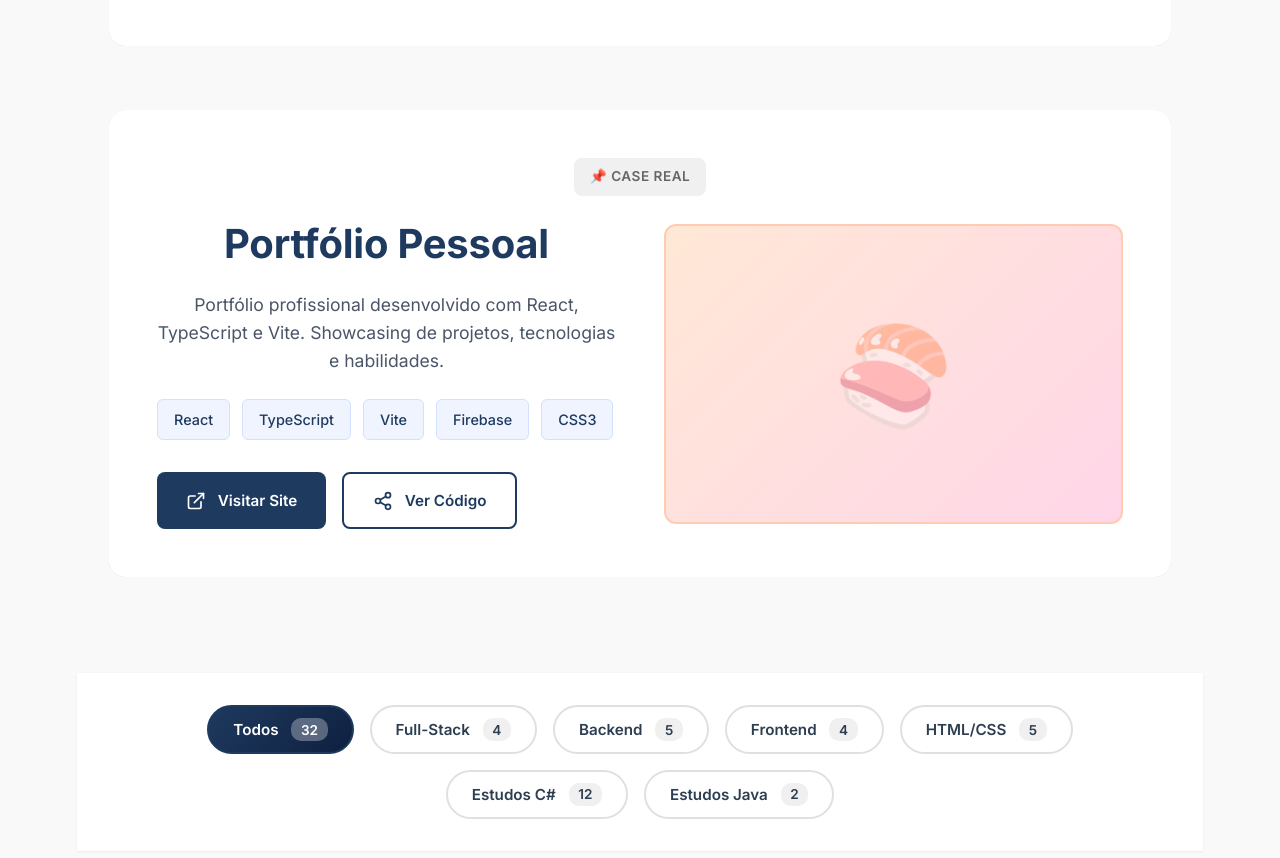
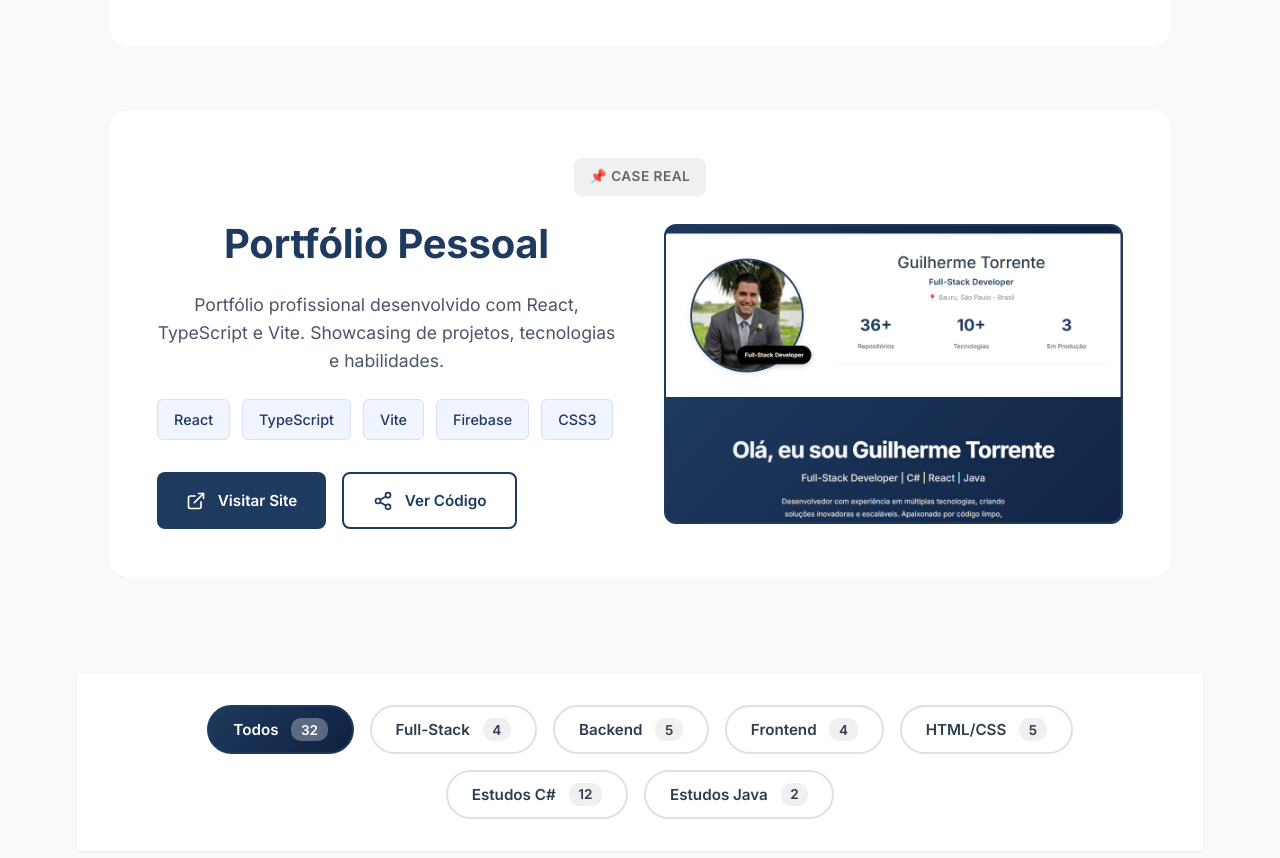
Before and after one commit to GuilhermeTorrenteee/Portifolio, a React (Vite) app in the folder Guilherme-Torrente/: page /projetos in a window 1280 px wide. Shown: the part 1766-2624 px from the top of the page. Built offline with nearby package versions, Linux system fonts and the light colour scheme.

Commit message:
feat: add Portfólio Pessoal case study with screenshot and theme styling

```diff
--- a/Guilherme-Torrente/src/components/CaseStudyCard.css
+++ b/Guilherme-Torrente/src/components/CaseStudyCard.css
@@ -24,6 +24,11 @@
 
 .case-study-ghosttech .case-study-backdrop {
   background: linear-gradient(135deg, #667eea 0%, #764ba2 100%);
+  opacity: 0.15;
+}
+
+.case-study-portfolio .case-study-backdrop {
+  background: linear-gradient(135deg, #1e3a5f 0%, #5eb3ff 100%);
   opacity: 0.15;
 }
 
@@ -176,6 +181,12 @@
   border-color: #c3b1e1;
 }
 
+/* Tema Portfólio */
+.case-study-portfolio .preview-placeholder {
+  background: linear-gradient(135deg, #1e3a5f 0%, #5eb3ff 100%);
+  border-color: #1e3a5f;
+}
+
 /* Image hover effect */
 .case-study-card:hover .preview-image {
   transform: scale(1.02);
--- a/Guilherme-Torrente/src/components/CaseStudyCard.tsx
+++ b/Guilherme-Torrente/src/components/CaseStudyCard.tsx
@@ -4,7 +4,7 @@ import './CaseStudyCard.css';
 
 interface CaseStudyCardProps {
   project: Project;
-  theme?: 'sushi' | 'ghosttech';
+  theme?: 'sushi' | 'ghosttech' | 'portfolio';
 }
 
 export const CaseStudyCard = ({ project, theme = 'sushi' }: CaseStudyCardProps) => {
@@ -64,6 +64,7 @@ export const CaseStudyCard = ({ project, theme = 'sushi' }: CaseStudyCardProps)
                 <span className="preview-emoji">
                   {theme === 'sushi' && '🍣'}
                   {theme === 'ghosttech' && '👻'}
+                  {theme === 'portfolio' && '💼'}
                 </span>
               )}
             </div>
--- a/Guilherme-Torrente/src/data/projects.ts
+++ b/Guilherme-Torrente/src/data/projects.ts
@@ -285,6 +285,7 @@ export const projects: Project[] = [
     github: 'https://github.com/GuilhermeTorrenteee/Portifolio',
     link: 'https://guilherme-torrente.web.app/',
     featured: true,
+    screenshot: '/portifolio.png',
   },
 ];
 
--- a/Guilherme-Torrente/src/pages/Projects.tsx
+++ b/Guilherme-Torrente/src/pages/Projects.tsx
@@ -64,7 +64,10 @@ export const Projects = () => {
             {projects
               .filter((p) => p.featured)
               .map((project) => {
-                const theme = project.id === 1 ? 'ghosttech' : 'sushi';
+                let theme: 'ghosttech' | 'sushi' | 'portfolio' = 'sushi';
+                if (project.id === 1) theme = 'ghosttech';
+                else if (project.id === 2) theme = 'sushi';
+                else if (project.id === 32) theme = 'portfolio';
                 return <CaseStudyCard key={project.id} project={project} theme={theme} />;
               })}
           </div>
```
